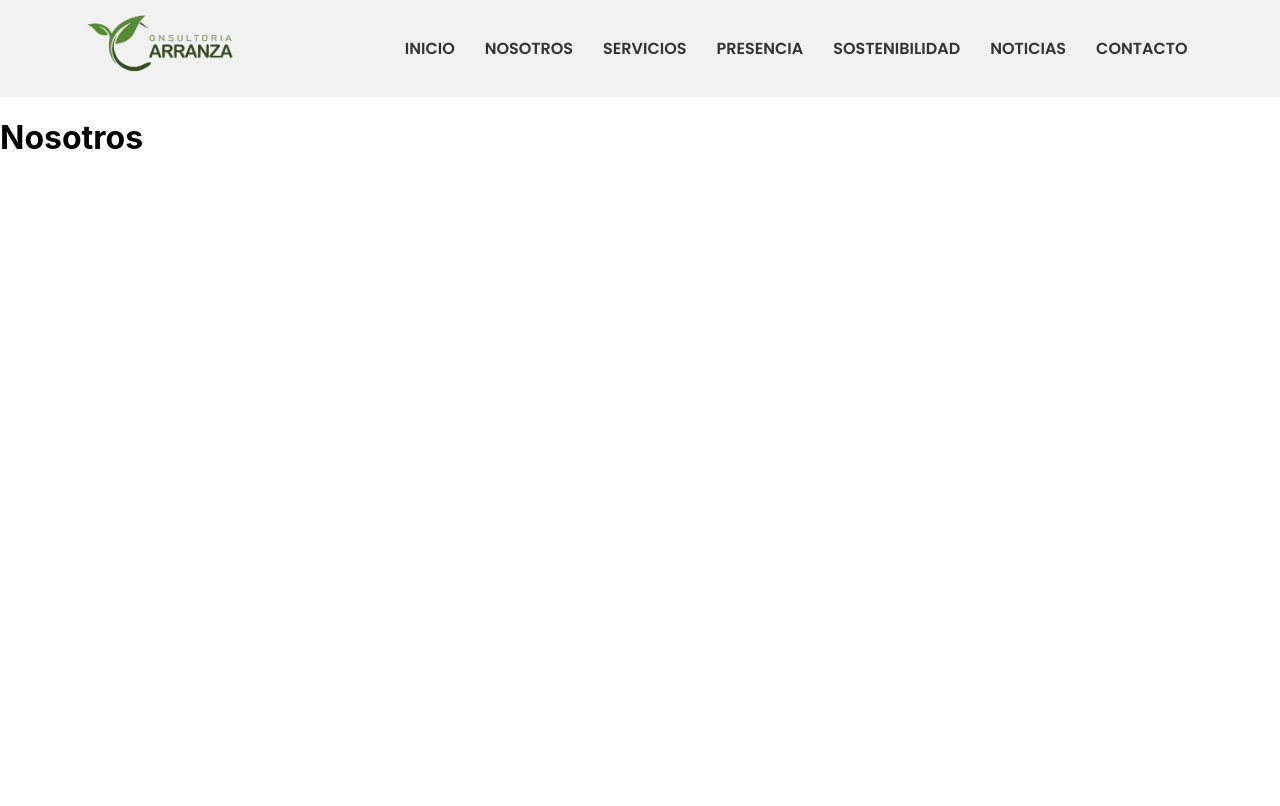
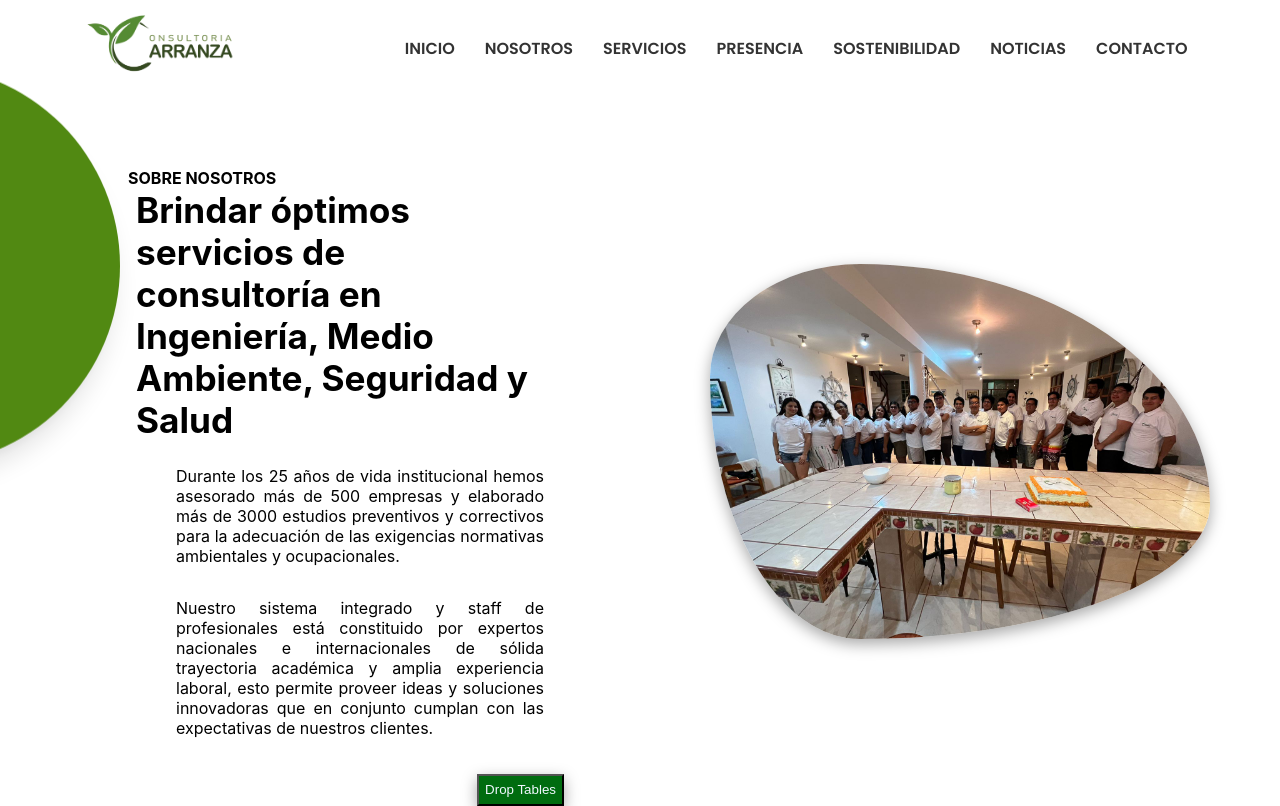
Before and after one commit to Gregchd/CCarranza-web, a React (Create React App) app: page /nosotros in a window 1280 px wide. Built offline with nearby package versions, Linux system fonts and the light colour scheme.

Commit message:
First commit from nosotros

```diff
--- a/src/App.css
+++ b/src/App.css
@@ -1,7 +1,7 @@
 @import url('https://fonts.googleapis.com/css2?family=Poppins:wght@600&display=swap');
 
 .navbar {
-  background-color: #f1f1f1;
+  background-color: none;
   padding: 10px;
   display: flex;
   justify-content: space-around;
--- a/src/pages/Nosotros.css
+++ b/src/pages/Nosotros.css
@@ -0,0 +1,79 @@
+.Nosotros{
+    overflow-x: hidden;
+    display: flex;
+    align-items:center;
+    justify-content: space-between;
+
+}
+.k{
+    width: 50%;
+    display: flex;
+    justify-content: center;
+}
+.about{
+    max-width: 70%;
+    display: flex;
+    flex-direction: column;
+}
+.about h1, .about p{
+    margin-left: 40px;
+}
+.about h1{
+    font-size: 2.2rem;
+}
+.about h4{
+    margin-left: 32px;
+    transform: translateY(50px);
+}
+.about p{
+    font-size: 1.0rem;
+    text-align: justify;
+    padding-left: 40px;
+    transform: translateY(-20px);
+}
+.about button{
+    max-width: 120px;
+    transform: translate(20px);
+    align-self: flex-end;
+    height: 32px;
+    background-color: #006C0F;
+    box-shadow: rgba(0, 0, 0, 0.35) 0px 5px 15px;
+}
+.about button span{
+    color: aliceblue;
+}
+.circle {
+    position: absolute;
+    top: 50%;
+    left: 50%;
+    transform: translate(-230%, -75%);
+    width: 400px;
+    height: 400px;
+    border-radius: 50%;
+    background-color: #518912;
+    z-index: -1;
+    animation: floatCircle 2s infinite alternate ease-in-out;
+    box-shadow: rgba(0, 0, 0, 0.1) 0px 20px 25px -5px, rgba(0, 0, 0, 0.04) 0px 10px 10px -5px;
+  }
+.foto{
+    width: 50%;
+    display: flex;
+    justify-content: center;
+    align-items: center;
+}
+.foto img{
+    border-radius: 30% 70% 70% 30% / 30% 64% 36% 70% ;
+    max-width: 500px;
+    box-shadow: rgba(0, 0, 0, 0.35) 0px 5px 15px;
+}
+
+
+/* Keyframes */
+@keyframes floatCircle {
+    0% {
+      transform: translate(-230%, -75%) translateY(0);
+    }
+    100% {
+      transform: translate(-230%, -75%) translateY(-40px);
+    }
+  }
--- a/src/pages/Nosotros.js
+++ b/src/pages/Nosotros.js
@@ -1,7 +1,29 @@
+import React from "react";
 import "./Nosotros.css";
+import repe from "../img/foto.jpg"
 
-function Nosotros() {
-  return <h1>Nosotros</h1>;
+class Nosotros extends React.Component{
+
+render(){
+  return (
+    <section class="Nosotros">
+    <div class="k">
+      <div class="about">
+        <h4> SOBRE NOSOTROS </h4>
+        <h1> Brindar óptimos servicios de consultoría en Ingeniería, Medio Ambiente, Seguridad y Salud </h1>
+        <p class="info"> Durante los 25 años de vida institucional hemos asesorado más de 500 empresas y elaborado más de 3000 estudios preventivos y correctivos para la adecuación de las exigencias normativas ambientales y ocupacionales. </p>
+        <p class="info"> Nuestro sistema integrado y staff de profesionales está constituido por expertos nacionales e internacionales de sólida trayectoria académica y amplia experiencia laboral, esto permite proveer ideas y soluciones innovadoras que en conjunto cumplan con las expectativas de nuestros clientes. </p>
+        <button><span>Drop Tables</span></button>
+        <div class="circle"></div>
+      </div>
+    </div>
+      <div class="foto">
+        <img alt="Foto de los miembros de la empresa" src={repe}></img>
+      </div>
+    </section>
+  );
+}
+
 }
 
 export default Nosotros;
```
Also changed, not shown: src/img/favicon-16x16.png (added), src/img/foto.jpg (added).
